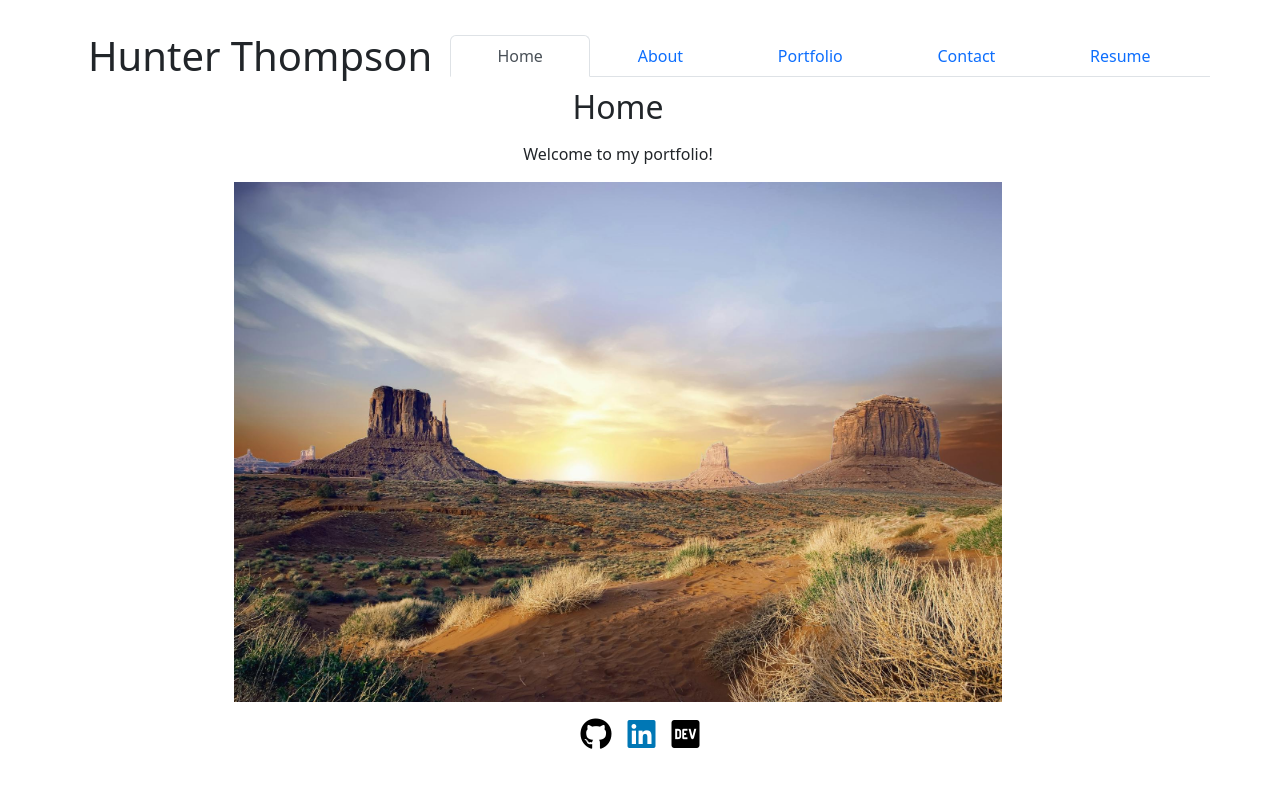
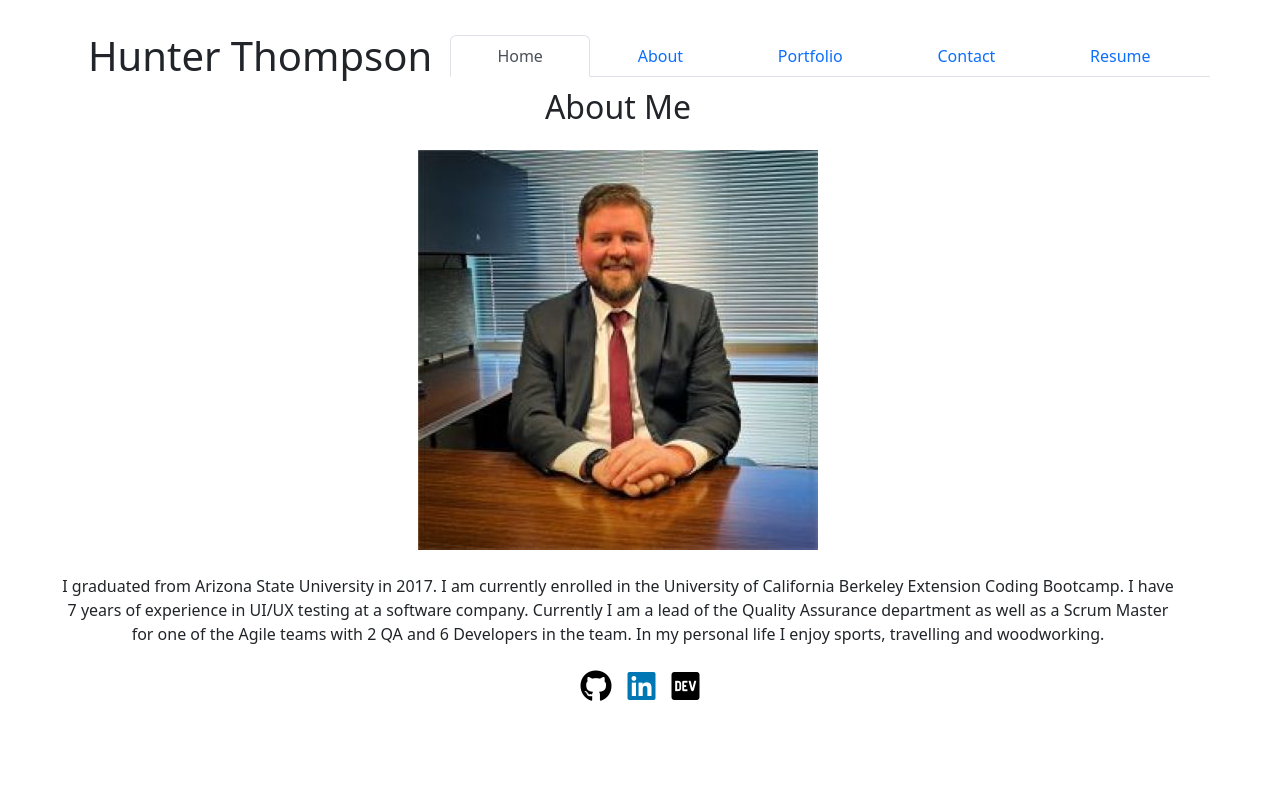
Before and after one commit to hunterthompson025/myReactPortfolio, a React (Vite) app: page / in a window 1280 px wide. Shown: the top 788 px of the page. Built offline with nearby package versions, Linux system fonts and the light colour scheme.

Commit message:
This commit removes all the logic for the home page as it is not required. Also updates the logic to take you to the about me page when first loaded.

```diff
--- a/src/App.css
+++ b/src/App.css
@@ -53,8 +53,3 @@
 .dev-icon {
   color: black;
 }
-
-.background {
-  height: 65vh;
-  width: 60vw;
-}
--- a/src/main.jsx
+++ b/src/main.jsx
@@ -4,7 +4,6 @@ import { createBrowserRouter, RouterProvider } from 'react-router-dom';
 import 'bootstrap/dist/css/bootstrap.min.css'
 
 import App from './App';
-import Home from './pages/Home';
 import About from './pages/About';
 import Portfolio from './pages/Portfolio';
 import Contact from './pages/Contact';
@@ -19,7 +18,7 @@ const router = createBrowserRouter([
     children: [
       {
         index: true,
-        element: <Home />,
+        element: <About />,
       },
       {
         path: '/About',
--- a/src/pages/Home.jsx
+++ /dev/null
@@ -1,9 +0,0 @@
-export default function Home() {
-    return (
-        <div className="vh-75 vw-75">
-            <h2 className="mb-3">Home</h2>
-            <p className="mb-3">Welcome to my portfolio!</p>
-            <img className="background" src='./src/assets/images/arizona.jpg' alt='picture of arizona desert' />
-        </div>
-    );
-}
```
Also changed, not shown: src/assets/images/arizona.jpg (deleted), src/assets/images/lumber.jpg (deleted).
